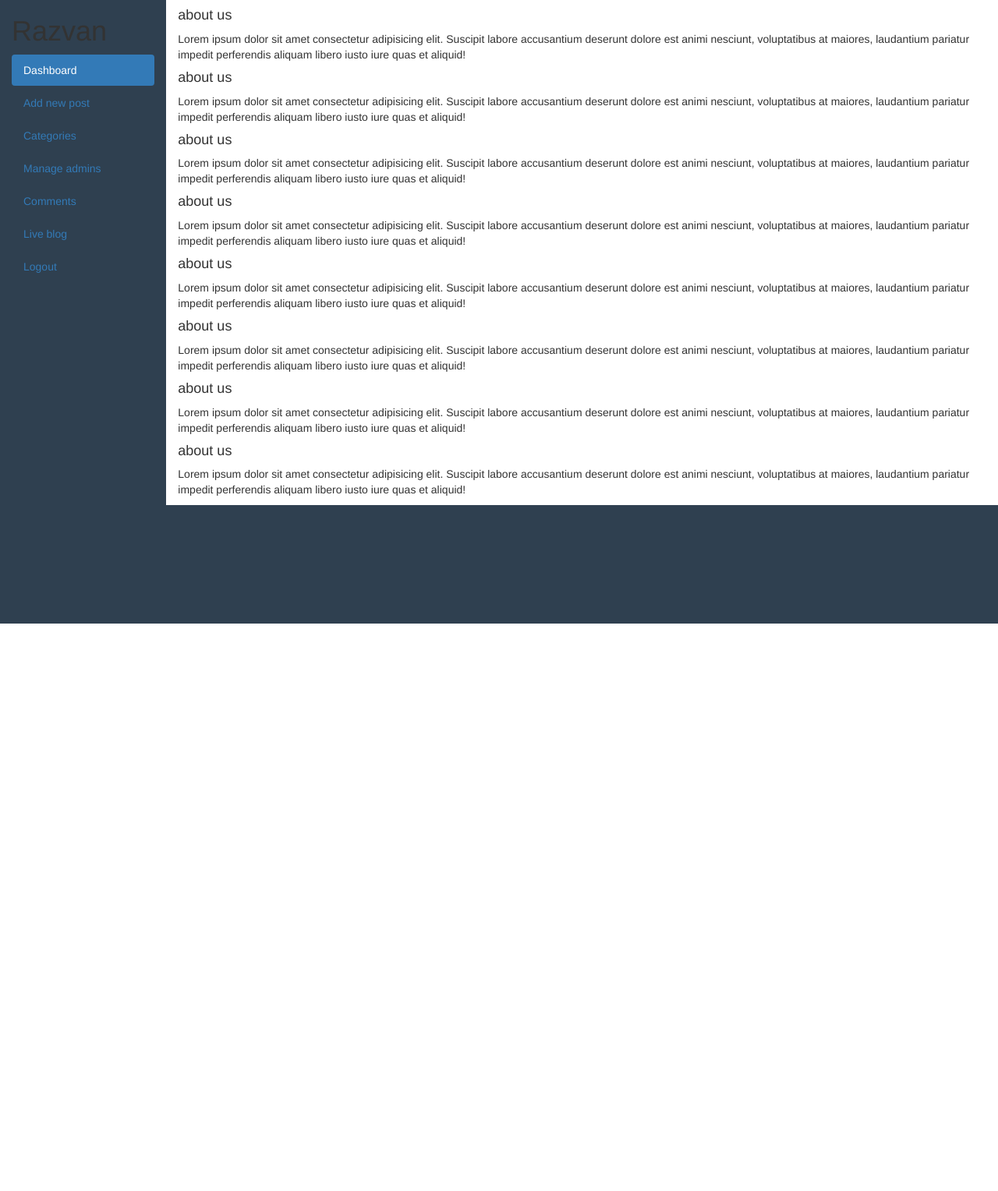
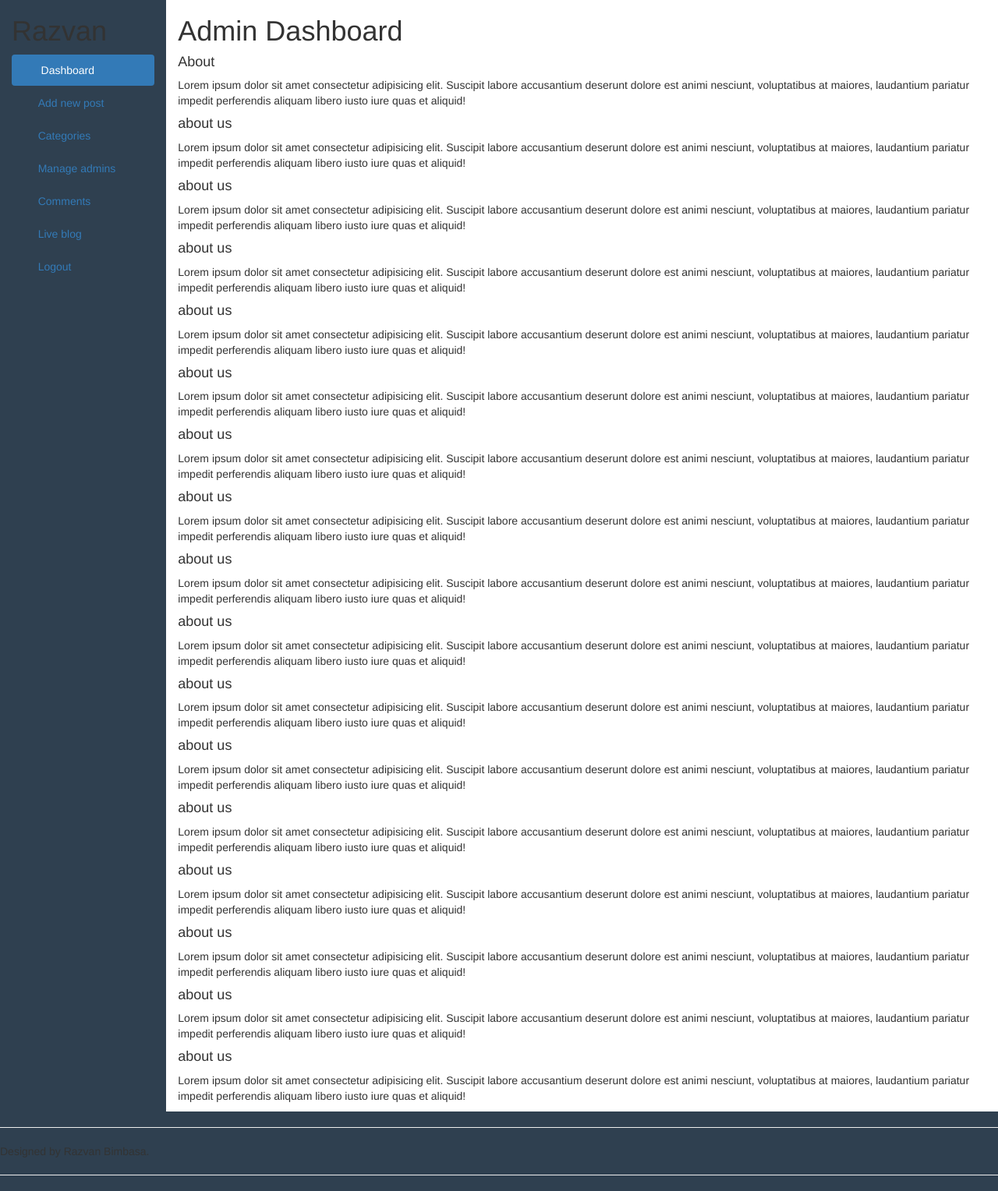
Before and after one commit to RazvanING/casa_discuri_muzike_ro, a PHP site: page /dashboard.php in a window 1280 px wide. Shown: the whole page at 78% size. Before the commit the page ends 800 px from the top, so only its background shows below. Run offline with PHP 8.4, Linux system fonts and the light colour scheme; some libraries are stand-ins or nearby versions; some web fonts are replaced.

Commit message:
More work on the dashboard

```diff
--- a/dashboard.php
+++ b/dashboard.php
@@ -1,3 +1,4 @@
+<?php require_once("include/sessions.php"); ?>
 <!DOCTYPE html>
 <html>
     <head>
@@ -12,20 +13,50 @@
         <div class="container-fluid">
         <div class="row">
             <div class="col-sm-2">
+
+                <ul id="Side_menu" class="nav nav-pills nav-stacked">
                 <h1>Razvan</h1>
-                <ul id="Side_menu" class="nav nav-pills nav-stacked">
-
-                <li class="active"> <a href="dashboard.php">Dashboard</a> </li>
-                <li>  <a href="#">Add new post</a></li>
-                <li>    <a href="#">Categories</a></li>
-                <li>    <a href="#">Manage admins</a></li>
-                <li>    <a href="#">Comments</a></li>
-                <li>    <a href="#">Live blog</a></li>
-                <li>    <a href="#">Logout</a></li>
+                <li class="active"><a href="dashboard.php">
+                <span class="glyphicon glyphicon-th"></span> &nbsp; Dashboard</a> </li> <!-- &nbsp; Asta adauga un spatiu inainte de titlu ca sa nu se suprapuna textul cu iconitele -->
+                <li>  <a href="#">
+                <span class="glyphicon glyphicon-list-alt"></span> &nbsp;Add new post</a></li>
+                <li>    <a href="categories.php">
+                <span class="glyphicon glyphicon-tags"></span> &nbsp;Categories</a></li>
+                <li>    <a href="#">
+                <span class="glyphicon glyphicon-user"></span>&nbsp; Manage admins</a></li>
+                <li>    <a href="#">
+                <span class="glyphicon glyphicon-comment"></span> &nbsp;Comments</a></li>
+                <li>    <a href="#">
+                <span class="glyphicon glyphicon-equalizer"></span> &nbsp;Live blog</a></li>
+                <li>    <a href="#">
+                <span class="glyphicon glyphicon-log-out"></span> &nbsp;Logout</a></li>
 
                 </ul>
             </div> <!--Aici se termina div-ul pentru coloana lateral stanga -->
                 <div class="col-sm-10">
+
+                    <h1>Admin Dashboard</h1>
+                    <div>
+                        <?php echo Message(); ?>
+                    </div>
+                    <h4>About</h4>
+                    <p>Lorem ipsum dolor sit amet consectetur adipisicing elit. Suscipit labore accusantium deserunt dolore est animi nesciunt, voluptatibus at maiores, laudantium pariatur impedit perferendis aliquam libero iusto iure quas et aliquid!</p>
+                    <h4> about us</h4>
+                    <p>Lorem ipsum dolor sit amet consectetur adipisicing elit. Suscipit labore accusantium deserunt dolore est animi nesciunt, voluptatibus at maiores, laudantium pariatur impedit perferendis aliquam libero iusto iure quas et aliquid!</p>
+                    <h4> about us</h4>
+                    <p>Lorem ipsum dolor sit amet consectetur adipisicing elit. Suscipit labore accusantium deserunt dolore est animi nesciunt, voluptatibus at maiores, laudantium pariatur impedit perferendis aliquam libero iusto iure quas et aliquid!</p>
+                    <h4> about us</h4>
+                    <p>Lorem ipsum dolor sit amet consectetur adipisicing elit. Suscipit labore accusantium deserunt dolore est animi nesciunt, voluptatibus at maiores, laudantium pariatur impedit perferendis aliquam libero iusto iure quas et aliquid!</p>
+                    <h4> about us</h4>
+                    <p>Lorem ipsum dolor sit amet consectetur adipisicing elit. Suscipit labore accusantium deserunt dolore est animi nesciunt, voluptatibus at maiores, laudantium pariatur impedit perferendis aliquam libero iusto iure quas et aliquid!</p>
+                    <h4> about us</h4>
+                    <p>Lorem ipsum dolor sit amet consectetur adipisicing elit. Suscipit labore accusantium deserunt dolore est animi nesciunt, voluptatibus at maiores, laudantium pariatur impedit perferendis aliquam libero iusto iure quas et aliquid!</p>
+                    <h4> about us</h4>
+                    <p>Lorem ipsum dolor sit amet consectetur adipisicing elit. Suscipit labore accusantium deserunt dolore est animi nesciunt, voluptatibus at maiores, laudantium pariatur impedit perferendis aliquam libero iusto iure quas et aliquid!</p>
+                    <h4> about us</h4>
+                    <p>Lorem ipsum dolor sit amet consectetur adipisicing elit. Suscipit labore accusantium deserunt dolore est animi nesciunt, voluptatibus at maiores, laudantium pariatur impedit perferendis aliquam libero iusto iure quas et aliquid!</p>
+                    <h4> about us</h4>
+                    <p>Lorem ipsum dolor sit amet consectetur adipisicing elit. Suscipit labore accusantium deserunt dolore est animi nesciunt, voluptatibus at maiores, laudantium pariatur impedit perferendis aliquam libero iusto iure quas et aliquid!</p>
                     <h4> about us</h4>
                     <p>Lorem ipsum dolor sit amet consectetur adipisicing elit. Suscipit labore accusantium deserunt dolore est animi nesciunt, voluptatibus at maiores, laudantium pariatur impedit perferendis aliquam libero iusto iure quas et aliquid!</p>
                     <h4> about us</h4>
@@ -48,5 +79,10 @@
             </div> <!--Aici se termina div-ul pentru coloane -->
         </div><!--Aici se termina div-ul pentru container-->
 
+        <div id="Footer">
+            <hr><p>Designed by Razvan Bimbasa.
+            </p>
+            <hr>
+        </div> <!--Aici se termina div-ul pentru footer -->
     </body>
 </html>
--- /dev/null
+++ b/dateTime.php
@@ -0,0 +1,5 @@
+<?php
+date_default_timezone_set('Europe/Bucharest');
+$CurrentTime = time();
+$DateTime = strftime("%d-%m-%Y %H:%M:%S", $CurrentTime);
+?>
--- /dev/null
+++ b/include/sessions.php
@@ -0,0 +1,12 @@
+<?php
+session_start();
+function Message(){
+    if (isset($_SESSION["ErrorMessage"])){
+        $Output = "<div class=\"alert alert-danger\">";
+        $Output .= htmlentities($_SESSION["ErrorMessage"]);
+        $Output .= "</div>";
+        $_SESSION["ErrorMessage"] = null;
+        return $Output;
+    }
+}
+?>
```
Also changed, not shown: categories.php (added, +96 -0 lines), include/db.php (added, +16 -0 lines).
